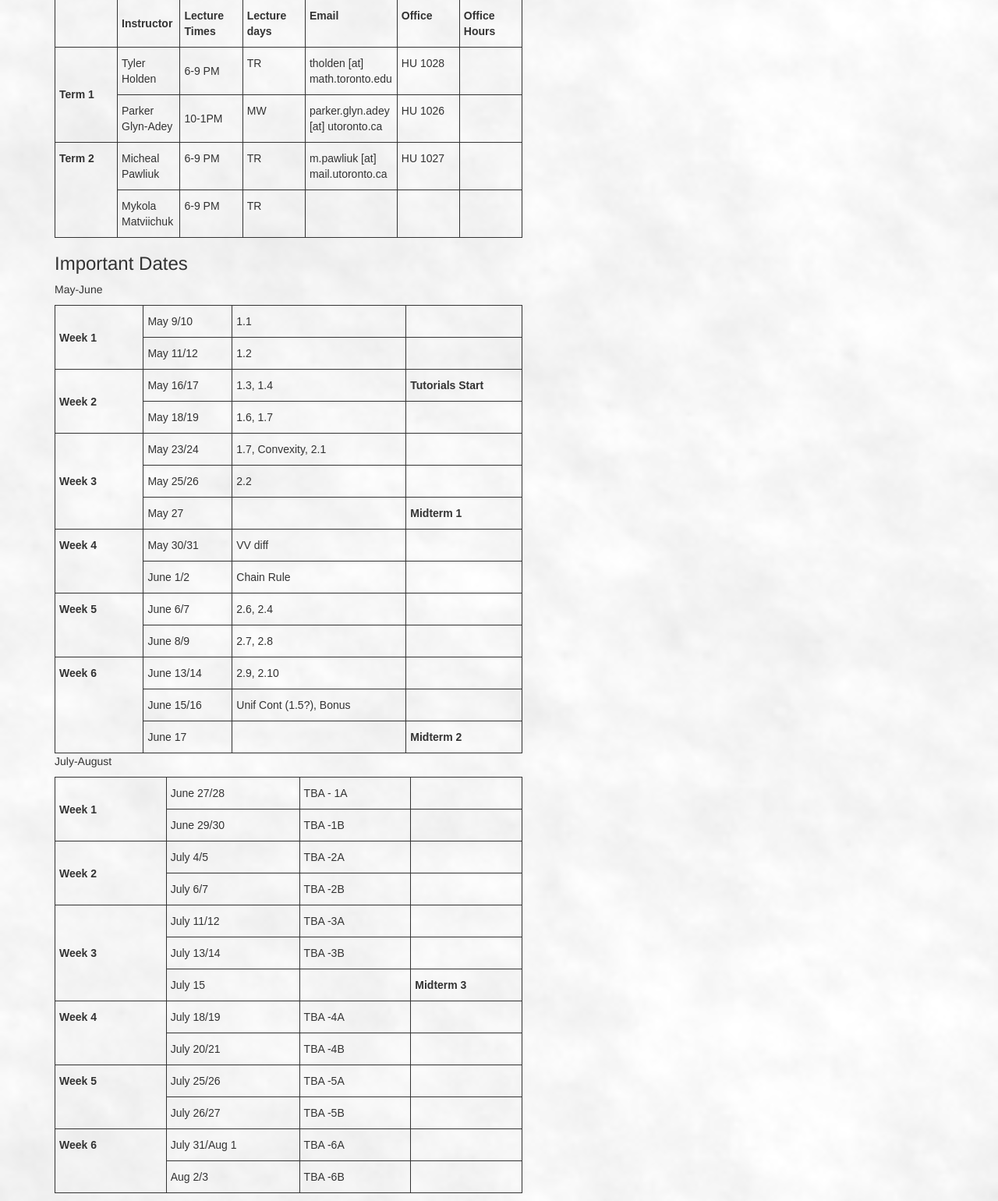
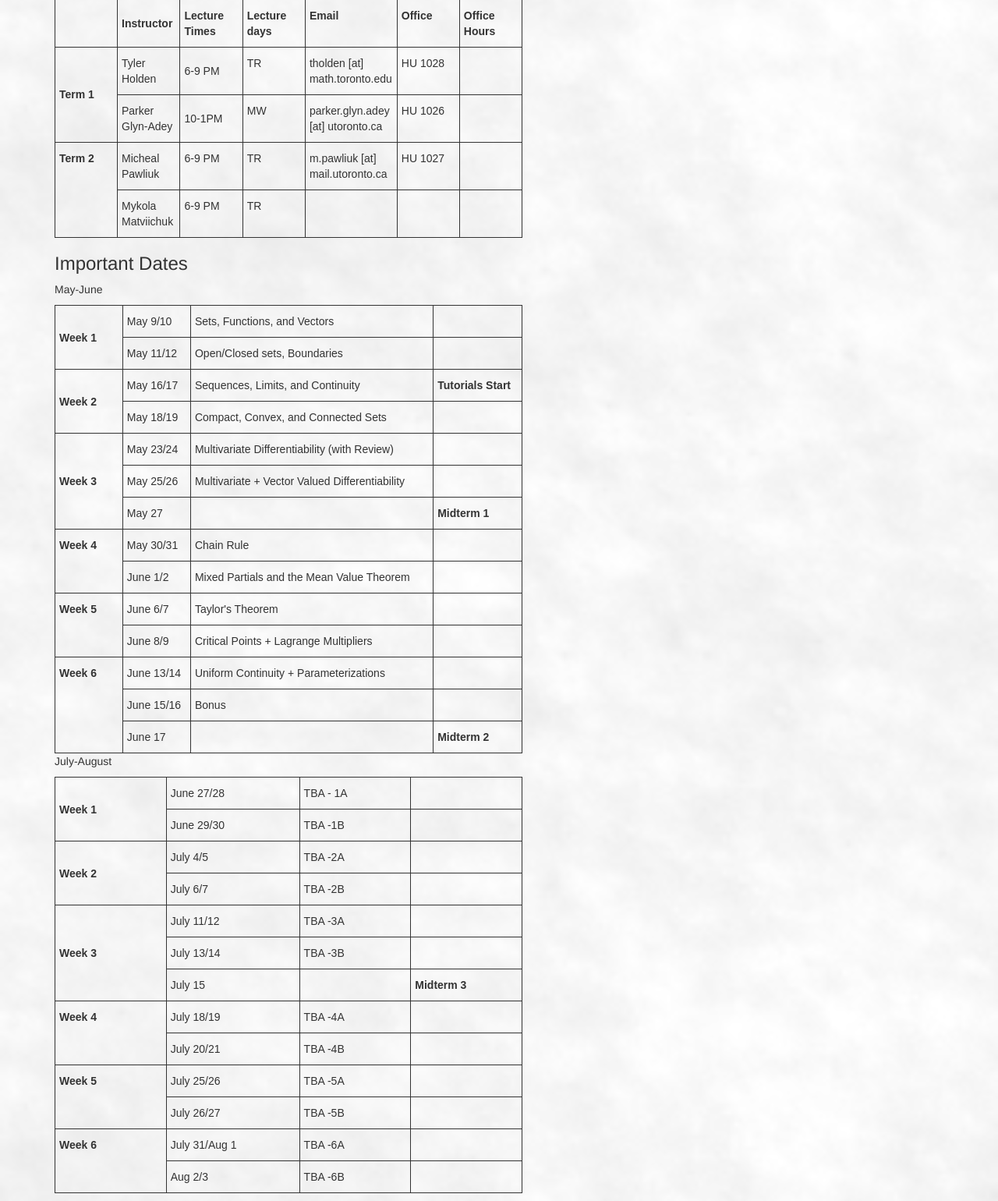
Before and after one commit to smcarington/mat237, a Django app: page /syllabus/ in a window 1280 px wide. Shown: the part 2851-4391 px from the top of the page at 78% size. Run offline with Django 3.2, Linux system fonts and the light colour scheme; the visitor is signed in with stand-in values (Sample User, id 1); data that the repository does not hold is empty; parts of the project's set-up code (start-up, migrations or seed data) failed here and were passed over; some libraries are stand-ins or nearby versions.

Commit message:
Syllabus changes

```diff
--- a/Problems/templates/Problems/syllabus.html
+++ b/Problems/templates/Problems/syllabus.html
@@ -160,34 +160,34 @@
   <tr>
     <th class="tg-e3zv" rowspan="2">Week 1<br></th>
     <th class="tg-031e">May 9/10<br></th>
-    <th class="tg-031e">1.1</th>
+    <th class="tg-031e">Sets, Functions, and Vectors</th>
     <th class="tg-031e"></th>
   </tr>
   <tr>
     <td class="tg-031e">May 11/12<br></td>
-    <td class="tg-031e">1.2</td>
+    <td class="tg-031e">Open/Closed sets, Boundaries</td>
     <td class="tg-031e"></td>
   </tr>
   <tr>
     <td class="tg-e3zv" rowspan="2">Week 2<br></td>
     <td class="tg-031e">May 16/17<br></td>
-    <td class="tg-031e">1.3, 1.4<br></td>
+    <td class="tg-031e">Sequences, Limits, and Continuity<br></td>
     <td class="tg-e3zv">Tutorials Start<br></td>
   </tr>
   <tr>
     <td class="tg-031e">May 18/19<br></td>
-    <td class="tg-031e">1.6, 1.7<br></td>
+    <td class="tg-031e">Compact, Convex, and Connected Sets</td>
     <td class="tg-031e"></td>
   </tr>
   <tr>
     <td class="tg-e3zv" rowspan="3">Week 3<br></td>
     <td class="tg-031e">May 23/24<br></td>
-    <td class="tg-031e">1.7, Convexity, 2.1<br></td>
+    <td class="tg-031e">Multivariate Differentiability (with Review)<br></td>
     <td class="tg-031e"></td>
   </tr>
   <tr>
     <td class="tg-yw4l">May 25/26<br></td>
-    <td class="tg-yw4l">2.2</td>
+    <td class="tg-yw4l">Multivariate + Vector Valued Differentiability</td>
     <td class="tg-yw4l"></td>
   </tr>
   <tr>
@@ -198,34 +198,34 @@
   <tr>
     <td class="tg-9hbo" rowspan="2">Week 4<br></td>
     <td class="tg-yw4l">May 30/31<br></td>
-    <td class="tg-yw4l">VV diff<br></td>
+    <td class="tg-yw4l">Chain Rule</td>
     <td class="tg-yw4l"></td>
   </tr>
   <tr>
     <td class="tg-yw4l">June 1/2<br></td>
-    <td class="tg-yw4l">Chain Rule<br></td>
+    <td class="tg-yw4l">Mixed Partials and the Mean Value Theorem</td>
     <td class="tg-yw4l"></td>
   </tr>
   <tr>
     <td class="tg-9hbo" rowspan="2">Week 5<br></td>
     <td class="tg-yw4l">June 6/7<br></td>
-    <td class="tg-yw4l">2.6, 2.4<br></td>
+    <td class="tg-yw4l">Taylor's Theorem</td>
     <td class="tg-yw4l"></td>
   </tr>
   <tr>
     <td class="tg-yw4l">June 8/9<br></td>
-    <td class="tg-yw4l">2.7, 2.8<br></td>
+    <td class="tg-yw4l">Critical Points + Lagrange Multipliers</td>
     <td class="tg-yw4l"></td>
   </tr>
   <tr>
     <td class="tg-9hbo" rowspan="3">Week 6<br></td>
     <td class="tg-yw4l">June 13/14<br></td>
-    <td class="tg-yw4l">2.9, 2.10<br></td>
+    <td class="tg-yw4l">Uniform Continuity + Parameterizations</td>
     <td class="tg-yw4l"></td>
   </tr>
   <tr>
     <td class="tg-yw4l">June 15/16<br></td>
-    <td class="tg-yw4l">Unif Cont (1.5?), Bonus<br></td>
+    <td class="tg-yw4l">Bonus<br></td>
     <td class="tg-yw4l"></td>
   </tr>
   <tr>
```
Also changed, not shown: 1 other file.
